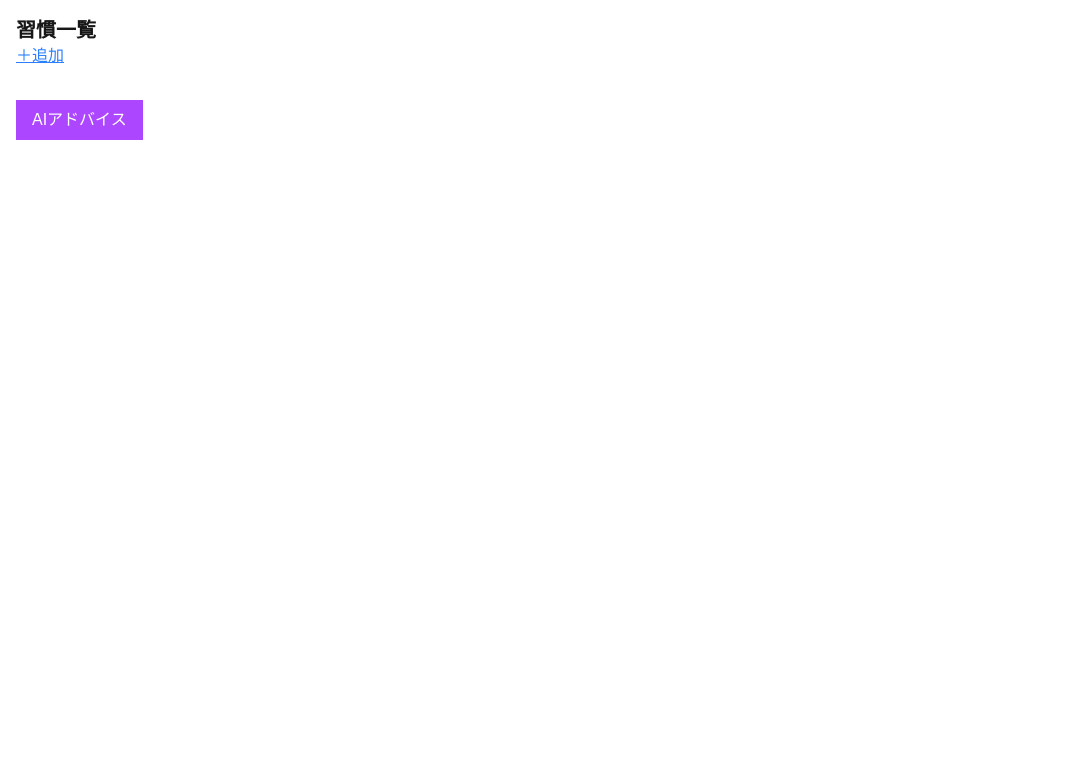
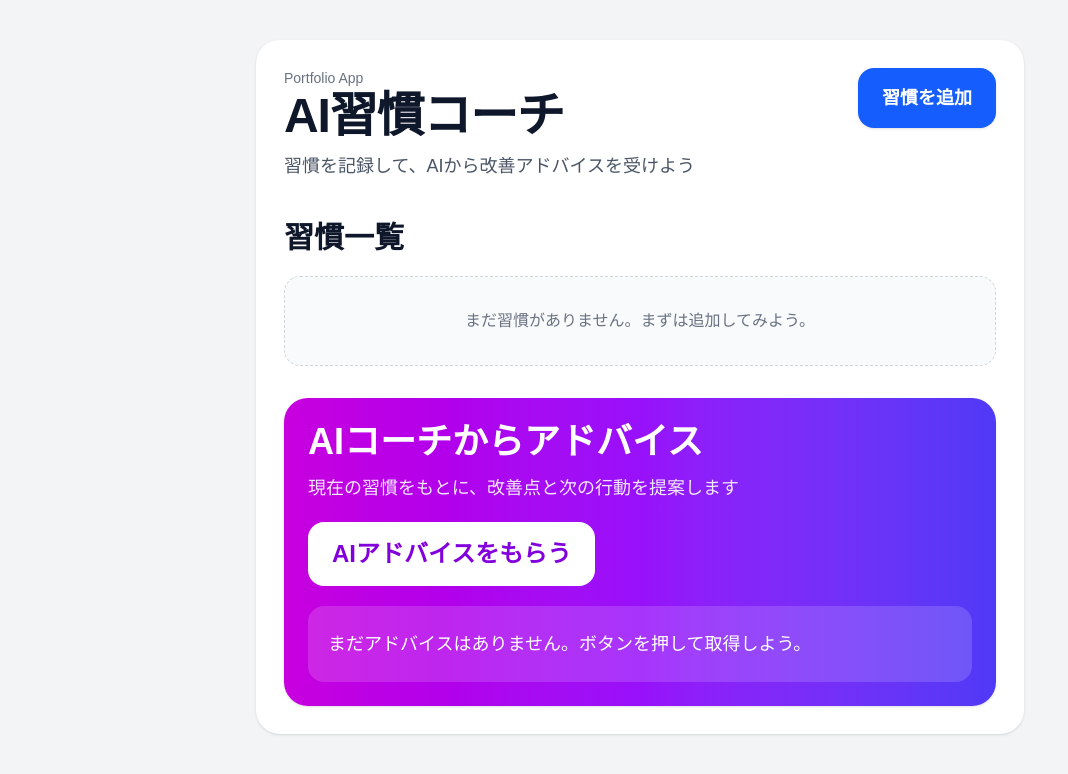
Before and after one commit to yoshidayuudai/ai-habit-coach, a Next.js app: page / in a window 1280 px wide. Shown: the top 774 px of the page, without its empty margins (0-1068 px from the left). Built offline with nearby package versions, Linux system fonts and the light colour scheme.

Commit message:
first commit

```diff
--- a/app/add/page.tsx
+++ b/app/add/page.tsx
@@ -4,8 +4,17 @@ import { useState } from "react";
 
 export default function AddPage() {
   const [name, setName] = useState("");
+  const [loading, setLoading] = useState(false);
 
   const addHabit = async () => {
+    if (!name.trim()) {
+      alert("習慣名を入力してください");
+      return;
+    }
+
+    try {
+      setLoading(true);
+
       await fetch("/api/habits", {
         method: "POST",
         body: JSON.stringify({ name }),
@@ -13,25 +22,67 @@ export default function AddPage() {
 
       alert("追加しました！");
       setName("");
+      window.location.href = "/";
+    } catch (error) {
+      console.error("追加エラー:", error);
+      alert("追加に失敗しました");
+    } finally {
+      setLoading(false);
+    }
   };
 
   return (
-    <div className="p-4">
-      <h1 className="text-xl font-bold">習慣追加</h1>
+    <main className="min-h-screen bg-[#f3f4f6] px-4 py-10">
+      <div className="mx-auto max-w-2xl">
+        <div className="rounded-[24px] bg-white p-7 shadow-sm">
+          <p className="text-sm text-gray-500">Portfolio App</p>
+          <h1 className="mt-1 text-5xl font-extrabold tracking-tight text-slate-900">
+            習慣を追加
+          </h1>
+          <p className="mt-3 text-lg text-gray-600">
+            継続したい習慣を登録して、AIコーチに分析してもらおう
+          </p>
+
+          <div className="mt-10">
+            <label className="block text-xl font-bold text-slate-900">
+              習慣名
+            </label>
 
             <input
-        className="border p-2 w-full mt-2"
               value={name}
               onChange={(e) => setName(e.target.value)}
-        placeholder="例：筋トレ"
+              placeholder="例：筋トレ、英語、読書"
+              className="mt-3 w-full rounded-2xl border border-gray-300 px-5 py-4 text-lg outline-none transition focus:border-blue-500 focus:ring-4 focus:ring-blue-100"
             />
+          </div>
 
+          <div className="mt-8 flex flex-col gap-3 sm:flex-row">
             <button
               onClick={addHabit}
-        className="bg-blue-500 text-white px-4 py-2 mt-2"
+              disabled={loading}
+              className="inline-flex items-center justify-center rounded-2xl bg-blue-600 px-6 py-4 text-lg font-bold text-white shadow-sm transition hover:bg-blue-700 disabled:cursor-not-allowed disabled:opacity-70"
             >
-        追加
+              {loading ? "追加中..." : "追加する"}
             </button>
+
+            <a
+              href="/"
+              className="inline-flex items-center justify-center rounded-2xl border border-gray-300 px-6 py-4 text-lg font-bold text-gray-700 transition hover:bg-gray-50"
+            >
+              戻る
+            </a>
           </div>
+
+          <div className="mt-10 rounded-[24px] bg-gradient-to-r from-fuchsia-600 via-purple-600 to-indigo-600 p-6 text-white shadow-sm">
+            <h2 className="text-3xl font-extrabold">追加のヒント</h2>
+            <p className="mt-3 whitespace-pre-wrap text-lg leading-8 text-purple-100">
+              ・最初は1〜3個に絞る
+              {"\n"}・毎日できる小さい習慣から始める
+              {"\n"}・時間やタイミングも決めると続きやすい
+            </p>
+          </div>
+        </div>
+      </div>
+    </main>
   );
 }
--- a/app/api/ai/route.ts
+++ b/app/api/ai/route.ts
@@ -1,11 +1,23 @@
 export async function POST(req: Request) {
+  try {
     const body = await req.json();
-  const habits = body.habits;
+    const habits = body.habits ?? [];
 
  const prompt = `
-あなたは優秀な習慣コーチです。
-以下の習慣データをもとにアドバイスしてください。
+あなたはプロの習慣コーチです。
 
+以下の習慣を分析して、必ずこの形式で答えてください：
+
+【良い点】
+・
+
+【改善点】
+・
+
+【明日やること】
+・
+
+習慣一覧：
 ${habits.map((h: any) => h.name).join(", ")}
 `;
 
@@ -22,8 +34,21 @@ ${habits.map((h: any) => h.name).join(", ")}
     });
 
     const data = await res.json();
+    console.log("OpenAIレスポンス:", data);
 
-  console.log("OpenAIレスポンス:", data); // ←これ追加
+    return new Response(JSON.stringify(data), {
+      headers: { "Content-Type": "application/json" },
+      status: res.status,
+    });
+  } catch (error) {
+    console.error("AI APIエラー:", error);
 
-  return new Response(JSON.stringify(data));
+    return new Response(
+      JSON.stringify({ error: { message: "サーバーでエラーが発生しました" } }),
+      {
+        status: 500,
+        headers: { "Content-Type": "application/json" },
       }
+    );
+  }
+}
--- /dev/null
+++ b/app/api/page.tsx
@@ -0,0 +1,84 @@
+"use client";
+
+import { useEffect, useState } from "react";
+
+type Habit = {
+  id: number;
+  name: string;
+};
+
+export default function Home() {
+  const [habits, setHabits] = useState<Habit[]>([]);
+  const [advice, setAdvice] = useState("");
+
+  const fetchHabits = async () => {
+    const res = await fetch("/api/habits");
+    const data = await res.json();
+    console.log("習慣データ:", data);
+    setHabits(data);
+  };
+
+  const checkHabit = async (id: number) => {
+    await fetch("/api/logs", {
+      method: "POST",
+      body: JSON.stringify({ habitId: id }),
+    });
+    alert("記録しました！");
+  };
+
+  const getAdvice = async () => {
+    try {
+      const res = await fetch("/api/ai", {
+        method: "POST",
+        body: JSON.stringify({ habits }),
+      });
+
+      const data = await res.json();
+      console.log("AIレスポンス:", data);
+
+      setAdvice(
+        data?.choices?.[0]?.message?.content || "取得できませんでした"
+      );
+    } catch (error) {
+      console.error("エラー:", error);
+      setAdvice("エラーが発生しました");
+    }
+  };
+
+  useEffect(() => {
+    fetchHabits();
+  }, []);
+
+  return (
+    <div className="p-4">
+      <h1 className="text-xl font-bold">習慣一覧</h1>
+
+      <a href="/add" className="text-blue-500 underline">
+        ＋追加
+      </a>
+
+      <ul className="mt-4 space-y-2">
+        {habits.map((h) => (
+          <li key={h.id} className="flex justify-between border p-2">
+            {h.name}
+            <button
+              onClick={() => checkHabit(h.id)}
+              className="bg-green-500 text-white px-2"
+            >
+              ✔
+            </button>
+          </li>
+        ))}
+      </ul>
+
+      <button
+        onClick={getAdvice}
+        className="bg-purple-500 text-white px-4 py-2 mt-4"
+      >
+        AIアドバイス
+      </button>
+
+      <p className="mt-4 whitespace-pre-wrap">{advice}</p>
+    </div>
+  );
+}
--- a/app/page.tsx
+++ b/app/page.tsx
@@ -10,42 +10,55 @@ type Habit = {
 export default function Home() {
   const [habits, setHabits] = useState<Habit[]>([]);
   const [advice, setAdvice] = useState("");
+  const [loadingAdvice, setLoadingAdvice] = useState(false);
 
   const fetchHabits = async () => {
+    try {
       const res = await fetch("/api/habits");
       const data = await res.json();
-    console.log("習慣データ:", data);
       setHabits(data);
+    } catch (error) {
+      console.error("習慣取得エラー:", error);
+    }
   };
 
   const checkHabit = async (id: number) => {
+    try {
       await fetch("/api/logs", {
         method: "POST",
         body: JSON.stringify({ habitId: id }),
       });
       alert("記録しました！");
+    } catch (error) {
+      console.error("記録エラー:", error);
+      alert("記録に失敗しました");
+    }
   };
 
   const getAdvice = async () => {
     try {
+      setLoadingAdvice(true);
+
       const res = await fetch("/api/ai", {
         method: "POST",
         body: JSON.stringify({ habits }),
       });
 
       const data = await res.json();
-      console.log("AIレスポンス:", data);
 
-      // 👇 安全に取得（ここが重要）
+      if (data?.error?.message) {
+        setAdvice("AIエラー: " + data.error.message);
+        return;
+      }
+
       setAdvice(
-        data?.choices?.[0]?.message?.content ||
-        data?.[0]?.message?.content ||
-        "取得できませんでした"
+        data?.choices?.[0]?.message?.content || "取得できませんでした"
       );
-
     } catch (error) {
-      console.error("エラー:", error);
+      console.error("AI取得エラー:", error);
       setAdvice("エラーが発生しました");
+    } finally {
+      setLoadingAdvice(false);
     }
   };
 
@@ -54,37 +67,83 @@ export default function Home() {
   }, []);
 
   return (
-    <div className="p-4">
-      <h1 className="text-xl font-bold">習慣一覧</h1>
+    <main className="min-h-screen bg-[#f3f4f6] px-4 py-10">
+      <div className="mx-auto max-w-3xl">
+        <div className="rounded-[24px] bg-white p-7 shadow-sm">
+          <div className="flex flex-col gap-4 md:flex-row md:items-start md:justify-between">
+            <div>
+              <p className="text-sm text-gray-500">Portfolio App</p>
+              <h1 className="mt-1 text-5xl font-extrabold tracking-tight text-slate-900">
+                AI習慣コーチ
+              </h1>
+              <p className="mt-3 text-lg text-gray-600">
+                習慣を記録して、AIから改善アドバイスを受けよう
+              </p>
+            </div>
 
-      <a href="/add" className="text-blue-500 underline">
-        ＋追加
+            <a
+              href="/add"
+              className="inline-flex items-center justify-center rounded-2xl bg-blue-600 px-6 py-4 text-lg font-bold text-white shadow-sm transition hover:bg-blue-700"
+            >
+              習慣を追加
             </a>
+          </div>
 
-      <ul className="mt-4 space-y-2">
+          <section className="mt-10">
+            <h2 className="text-3xl font-extrabold text-slate-900">習慣一覧</h2>
+
+            {habits.length === 0 ? (
+              <div className="mt-5 rounded-2xl border border-dashed border-gray-300 bg-gray-50 px-5 py-8 text-center text-gray-500">
+                まだ習慣がありません。まずは追加してみよう。
+              </div>
+            ) : (
+              <div className="mt-5 space-y-4">
                 {habits.map((h) => (
-          <li key={h.id} className="flex justify-between border p-2">
+                  <div
+                    key={h.id}
+                    className="flex items-center justify-between rounded-2xl border border-gray-200 bg-white px-5 py-5 shadow-sm"
+                  >
+                    <div>
+                      <p className="text-3xl font-extrabold text-slate-900">
                         {h.name}
+                      </p>
+                      <p className="mt-1 text-lg text-gray-500">
+                        今日も一歩ずつ継続
+                      </p>
+                    </div>
+
                     <button
                       onClick={() => checkHabit(h.id)}
-              className="bg-green-500 text-white px-2"
+                      className="rounded-2xl bg-green-500 px-5 py-3 text-xl font-extrabold text-white transition hover:bg-green-600"
                     >
-              ✔
+                      記録
                     </button>
-          </li>
+                  </div>
                 ))}
-      </ul>
+              </div>
+            )}
+          </section>
 
-      {/* AIボタン */}
+          <section className="mt-8 rounded-[24px] bg-gradient-to-r from-fuchsia-600 via-purple-600 to-indigo-600 p-6 text-white shadow-sm">
+            <h2 className="text-4xl font-extrabold">AIコーチからアドバイス</h2>
+            <p className="mt-3 text-lg text-purple-100">
+              現在の習慣をもとに、改善点と次の行動を提案します
+            </p>
+
             <button
               onClick={getAdvice}
-        className="bg-purple-500 text-white px-4 py-2 mt-4"
+              disabled={loadingAdvice}
+              className="mt-5 rounded-2xl bg-white px-6 py-4 text-2xl font-extrabold text-purple-700 transition hover:bg-purple-50 disabled:cursor-not-allowed disabled:opacity-70"
             >
-        AIアドバイス
+              {loadingAdvice ? "取得中..." : "AIアドバイスをもらう"}
             </button>
 
-      {/* AIの結果 */}
-      <p className="mt-4">{advice}</p>
+            <div className="mt-5 rounded-2xl bg-white/15 px-5 py-5 text-lg leading-9 text-white whitespace-pre-wrap">
+              {advice || "まだアドバイスはありません。ボタンを押して取得しよう。"}
             </div>
+          </section>
+        </div>
+      </div>
+    </main>
   );
 }
```
Also changed, not shown: 1 other file (tests, documents, lock files or other folders). Lines whose indentation alone changed are shown as unchanged.
